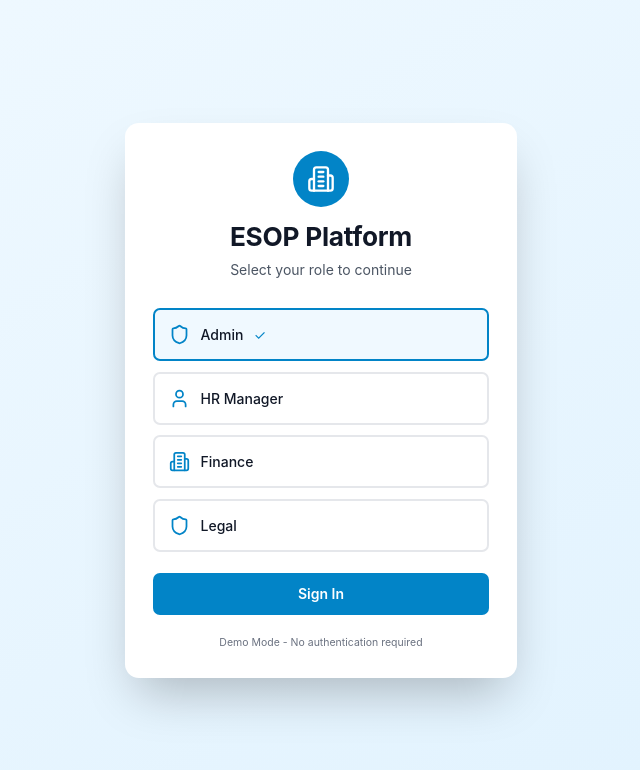
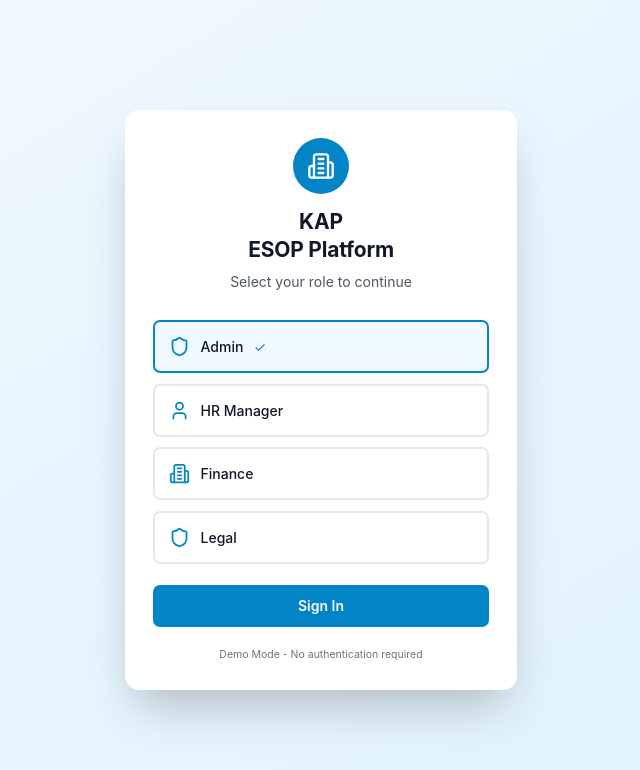
Before and after one commit to mohitjadhav201/esop-platform, a React (Create React App) app: page /login in a window 1280 px wide. Shown: the top 770 px of the page, without its empty margins (319-959 px from the left). Built offline with nearby package versions, Linux system fonts and the light colour scheme; the HTML template or start-up script is replaced by a standard one; a web font is replaced by a local one.

Commit message:
Updated feature X and fixed bug Y

```diff
--- a/src/components/Login.jsx
+++ b/src/components/Login.jsx
@@ -28,7 +28,10 @@ const Login = () => {
           <div className="inline-flex items-center justify-center w-16 h-16 bg-primary-600 rounded-full mb-4">
             <Building2 className="w-8 h-8 text-white" />
           </div>
-          <h1 className="text-3xl font-bold text-gray-900">ESOP Platform</h1>
+          <div className="text-center">
+             <h1 className="text-2xl font-bold text-gray-900">KAP</h1>
+             <h2 className="text-2xl font-bold text-gray-900">ESOP Platform</h2>
+             </div>
           <p className="text-gray-600 mt-2">Select your role to continue</p>
         </div>
 
```
